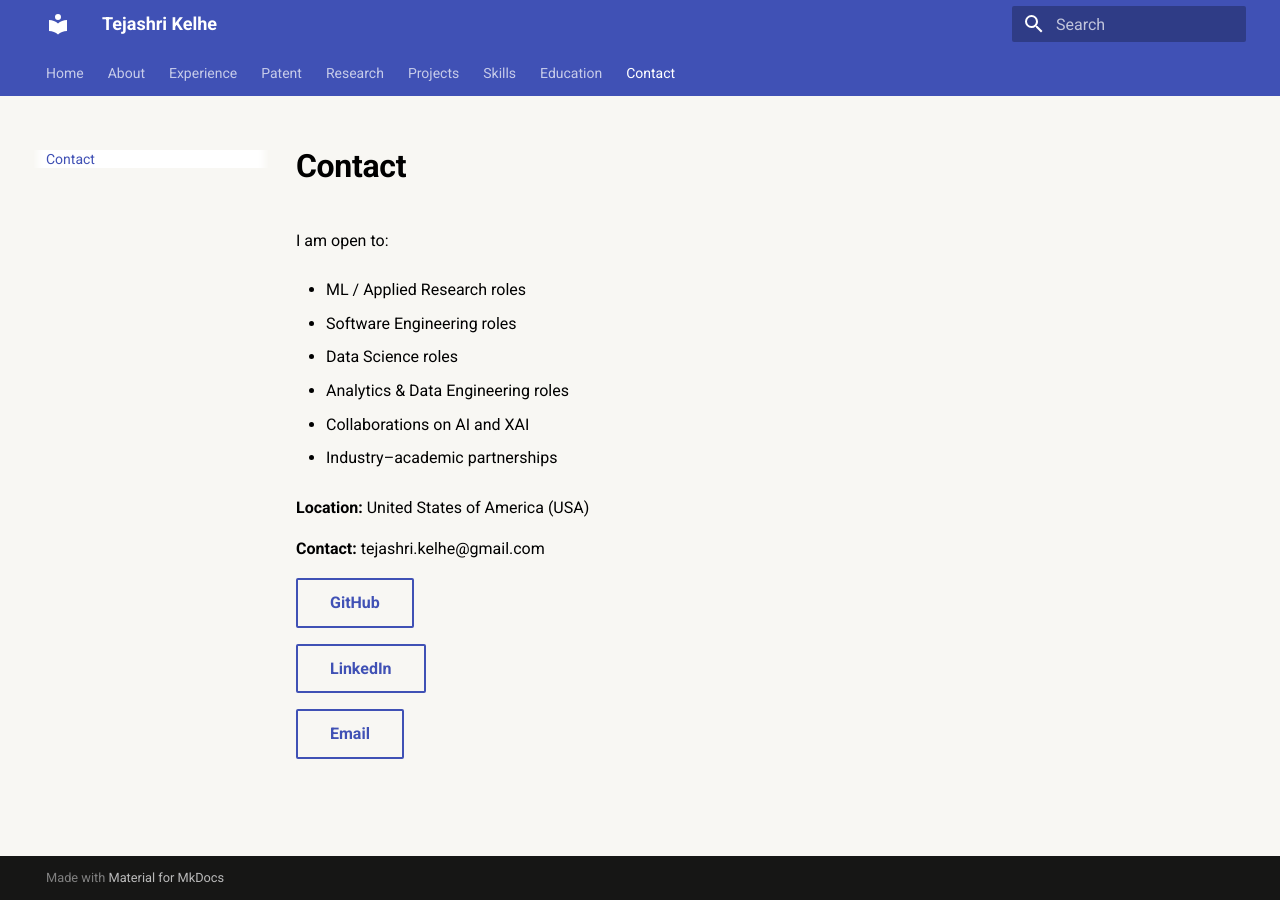
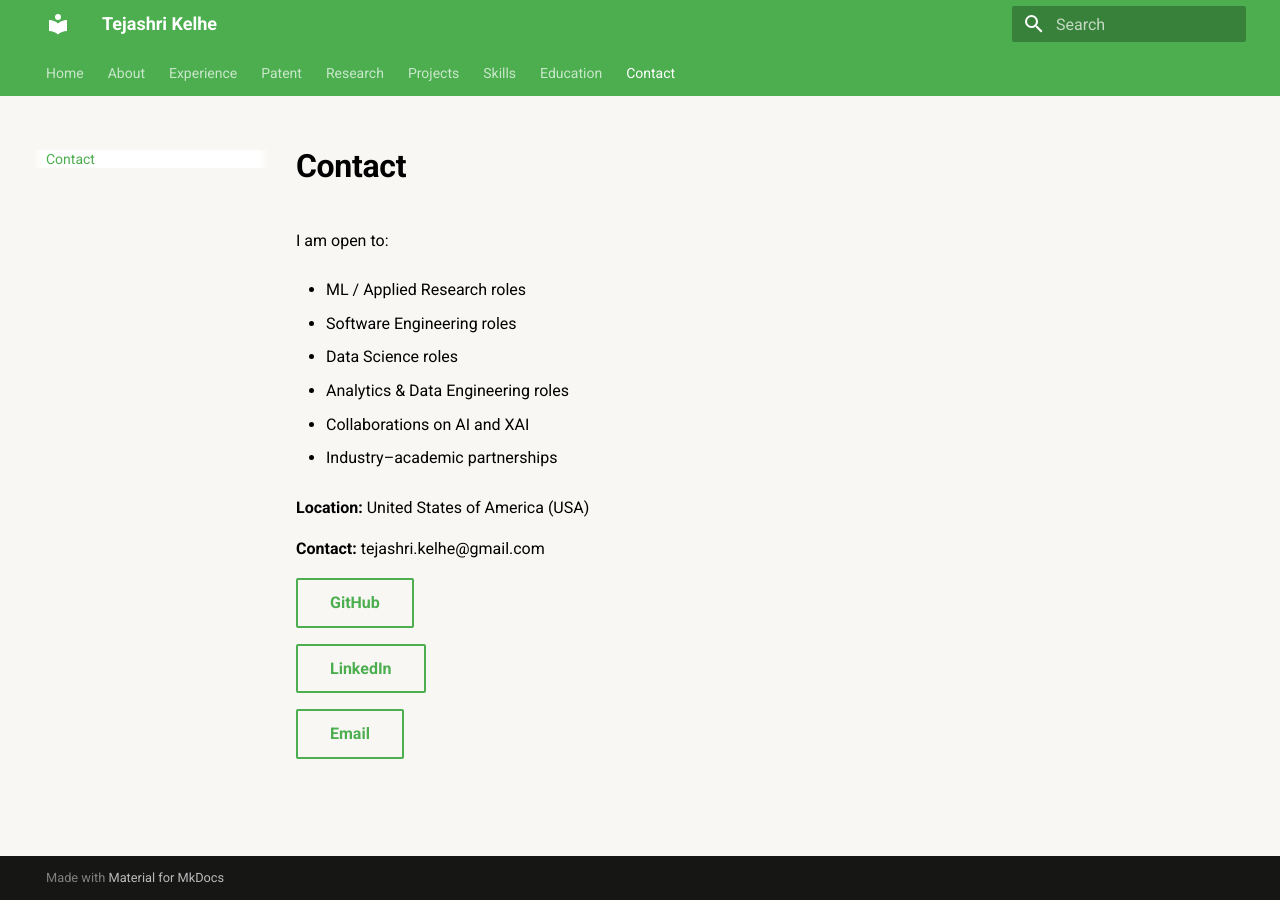
Before and after one commit to tejashrikelhe/Tejashri-Kelhe-website, an MkDocs documentation site: the page built from docs/contact.md, in a window 1280 px wide. Built offline with MkDocs 1.6.1 and Material for MkDocs 9.7.7, drawn with Linux system fonts in a browser that asks for light colours.

```diff
--- a/mkdocs.yml
+++ b/mkdocs.yml
@@ -12,7 +12,7 @@
     - header.autohide
   palette:
   - scheme: default
-    primary: maroon
+    primary: green
     accent: maroon
 
 
```
